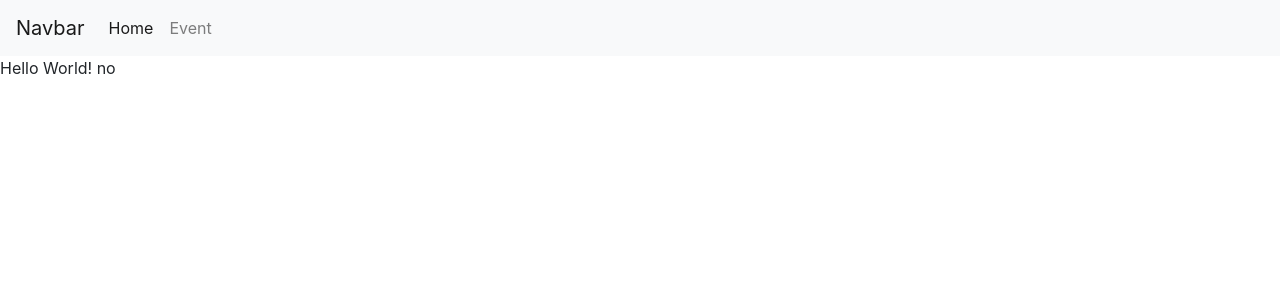
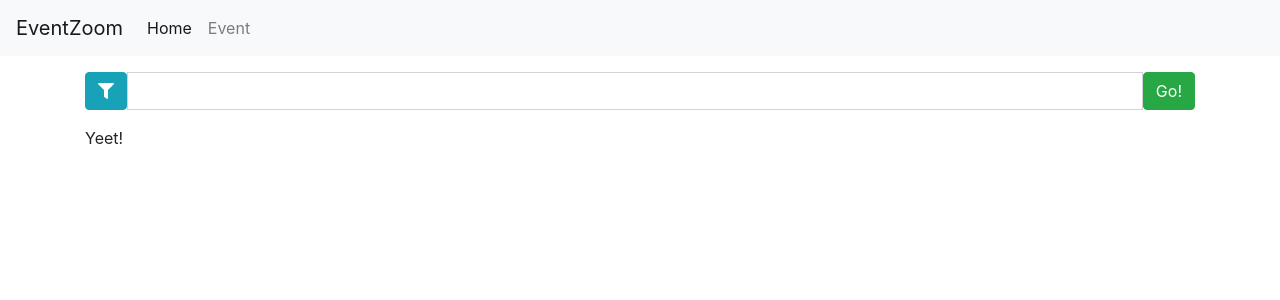
Before and after one commit to Light-J/Eventzoom, a React (Create React App) app in the folder react/: page / in a window 1280 px wide. Shown: the top 300 px of the page. Built offline with nearby package versions, Linux system fonts and the light colour scheme.

Commit message:
+ adds filter and searchbar

```diff
--- a/react/package.json
+++ b/react/package.json
@@ -3,6 +3,9 @@
   "version": "0.1.0",
   "private": true,
   "dependencies": {
+    "@fortawesome/fontawesome-svg-core": "^1.2.27",
+    "@fortawesome/free-solid-svg-icons": "^5.12.1",
+    "@fortawesome/react-fontawesome": "^0.1.8",
     "axios": "^0.19.0",
     "prop-types": "^15.7.2",
     "react": "^16.11.0",
--- a/react/src/components/NavBar.js
+++ b/react/src/components/NavBar.js
@@ -4,14 +4,14 @@ import { Link } from 'react-router-dom';
 class NavBar extends Component {
 	// taken off of the basic bootstrap template https://getbootstrap.com/docs/4.0/components/navbar/
 	render = () => <nav className="navbar navbar-expand-lg navbar-light bg-light">
-		<a className="navbar-brand" href="#">Navbar</a>
+		<Link className="navbar-brand" to="#">EventZoom</Link>
 		<button className="navbar-toggler" type="button" data-toggle="collapse" data-target="#navbarSupportedContent" aria-controls="navbarSupportedContent" aria-expanded="false" aria-label="Toggle navigation">
 			<span className="navbar-toggler-icon"></span>
 		</button>
 		<div className="collapse navbar-collapse">
 			<ul className="navbar-nav mr-auto">
 				<li className="nav-item active">
-					<a className="nav-link" href="#">Home <span className="sr-only">(current)</span></a>
+					<Link className="nav-link" to="/">Home <span className="sr-only">(current)</span></Link>
 				</li>
 				<li className="nav-item">
 					<Link className="nav-link" to="/event">Event <span className="sr-only">(current)</span></Link>
--- /dev/null
+++ b/react/src/components/Search.js
@@ -0,0 +1,27 @@
+import React, { Component } from 'react';
+import SearchBar from './SearchBar';
+import SearchSidebar from './SearchSidebar';
+
+class NavBar extends Component {
+	state = {
+		showSidebar: false,
+	};
+
+	onToggle = () => {
+		this.setState({ showSidebar: !this.state.showSidebar });
+	}
+
+	render = () => <div className="container mt-3">
+		<SearchBar toggle={this.onToggle} />
+		<div className="row mt-3">
+			{this.state.showSidebar
+				? <div className="col-md-3"><SearchSidebar /></div>
+				: null}
+			<div className={this.state.showSidebar ? 'col-md-9' : 'col-md-12'}>
+				Yeet!
+			</div>
+		</div>
+	</div>
+}
+
+export default NavBar;
--- /dev/null
+++ b/react/src/components/SearchBar.js
@@ -0,0 +1,24 @@
+import React, { Component } from 'react';
+import { FontAwesomeIcon } from '@fortawesome/react-fontawesome';
+import { faFilter } from '@fortawesome/free-solid-svg-icons';
+import PropTypes from 'prop-types';
+
+class SearchBar extends Component {
+	static propTypes = {
+		toggle: PropTypes.func.isRequired,
+	};
+
+	render = () => <div>
+		<div className="input-group">
+			<span className="input-group-btn">
+				<button onClick={this.props.toggle} className="btn btn-info" type="button"><FontAwesomeIcon icon={faFilter}/></button>
+			</span>
+			<input type="text" className="form-control" />
+			<span className="input-group-btn">
+				<button className="btn btn-success" type="button">Go!</button>
+			</span>
+		</div>
+	</div>
+}
+
+export default SearchBar;
--- /dev/null
+++ b/react/src/components/SearchSidebar.js
@@ -0,0 +1,23 @@
+import React, { Component } from 'react';
+
+class SearchSidebar extends Component {
+	render = () => <div className="card">
+		<div className="card-header">Search</div>
+		<div className="card-body">
+			Talk name:
+			<input type="text" className="form-control" placeholder="My new horse" />
+			Speaker:
+			<input type="text" className="form-control" placeholder="Horsey McHorseman" />
+			Keywords:
+			<input type="text" className="form-control" placeholder="physics, maths" />
+			Description:
+			<input type="text" className="form-control" placeholder="My new horse" />
+			Date:
+			<input type="date" className="form-control" />
+			<button className="btn btn-success mt-2">Search</button>
+
+		</div>
+	</div>
+}
+
+export default SearchSidebar;
--- a/react/src/containers/App.js
+++ b/react/src/containers/App.js
@@ -4,6 +4,7 @@ import { connect } from 'react-redux';
 import PropTypes from 'prop-types';
 import NavBar from '../components/NavBar';
 import Event from '../components/Event';
+import Search from '../components/Search';
 
 class App extends Component {
 	static propTypes = {
@@ -13,7 +14,7 @@ class App extends Component {
 	render = () => <div>
 		<NavBar />
 		<Route exact path="/" >
-				Hello World! { this.isLoggedIn ? 'yes' : 'no'}
+			<Search />
 		</Route>
 		<Route exact path="/event" >
 
```
Also changed, not shown: 1 other file (tests, documents, lock files or other folders).
